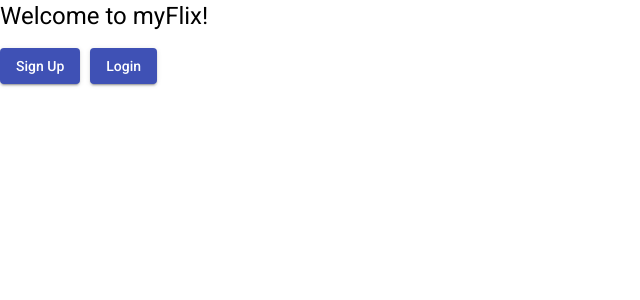
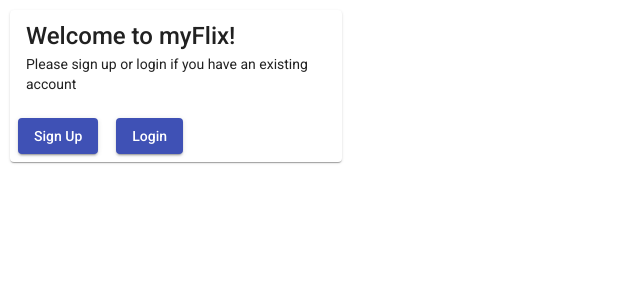
Before and after one commit to sjd58/myFlix-Angular-client, an Angular app: page /welcome in a window 1280 px wide. Shown: the top 300 px of the page, without its empty margins (0-640 px from the left). Built offline with nearby package versions, Linux system fonts and the light colour scheme.

Commit message:
Change formatting for welcome-page component

```diff
--- a/src/app/welcome-page/welcome-page.component.html
+++ b/src/app/welcome-page/welcome-page.component.html
@@ -1,3 +1,4 @@
+<!--
 <div class="main-page">
     <h1>
       Welcome to myFlix!
@@ -19,3 +20,32 @@
       Login
     </button>
   </div>
+-->
+  <mat-dialog-content>
+    <mat-card  style="width: 300px; margin: 10px;">
+        <mat-card-title>
+            Welcome to myFlix!
+        </mat-card-title>
+        <mat-card-content>
+            Please sign up or login if you have an existing account
+        </mat-card-content>
+        <mat-card-actions>
+          <button
+          mat-raised-button
+          (click)="openUserRegistrationDialog()"
+          style="margin-right: 10px;"
+          color="primary"
+        >
+          Sign Up
+        </button>
+        <button
+          mat-raised-button
+          color="primary"
+          (click)="openUserLoginDialog()"
+          style="margin-right: 10px;"
+        >
+          Login
+        </button>
+        </mat-card-actions>
+    </mat-card>
+</mat-dialog-content>
--- a/src/app/welcome-page/welcome-page.component.ts
+++ b/src/app/welcome-page/welcome-page.component.ts
@@ -17,7 +17,7 @@ export class WelcomePageComponent implements OnInit {
       width: '280px'
     });
   }
-openUserLoginDialog(): void {
+  openUserLoginDialog(): void {
     this.dialog.open(UserLoginFormComponent, {
       width: '280px'
     });
```
